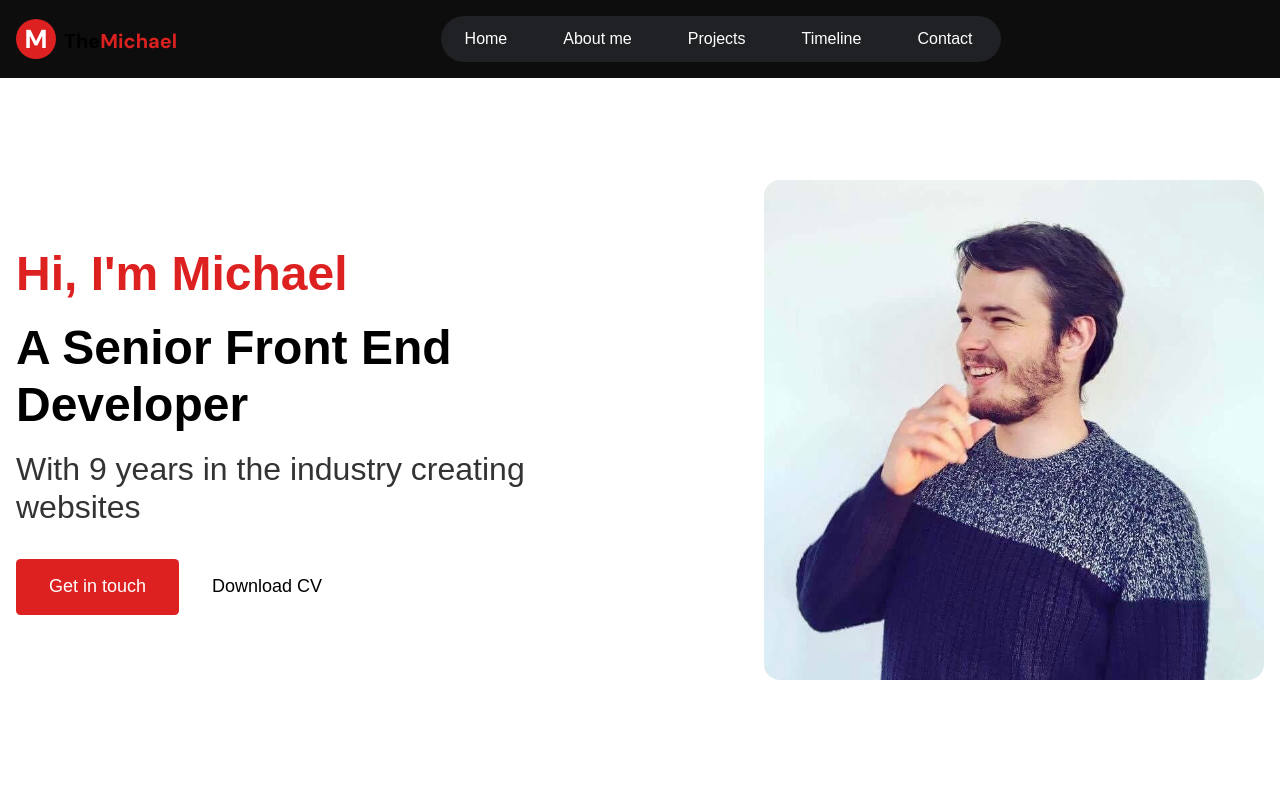
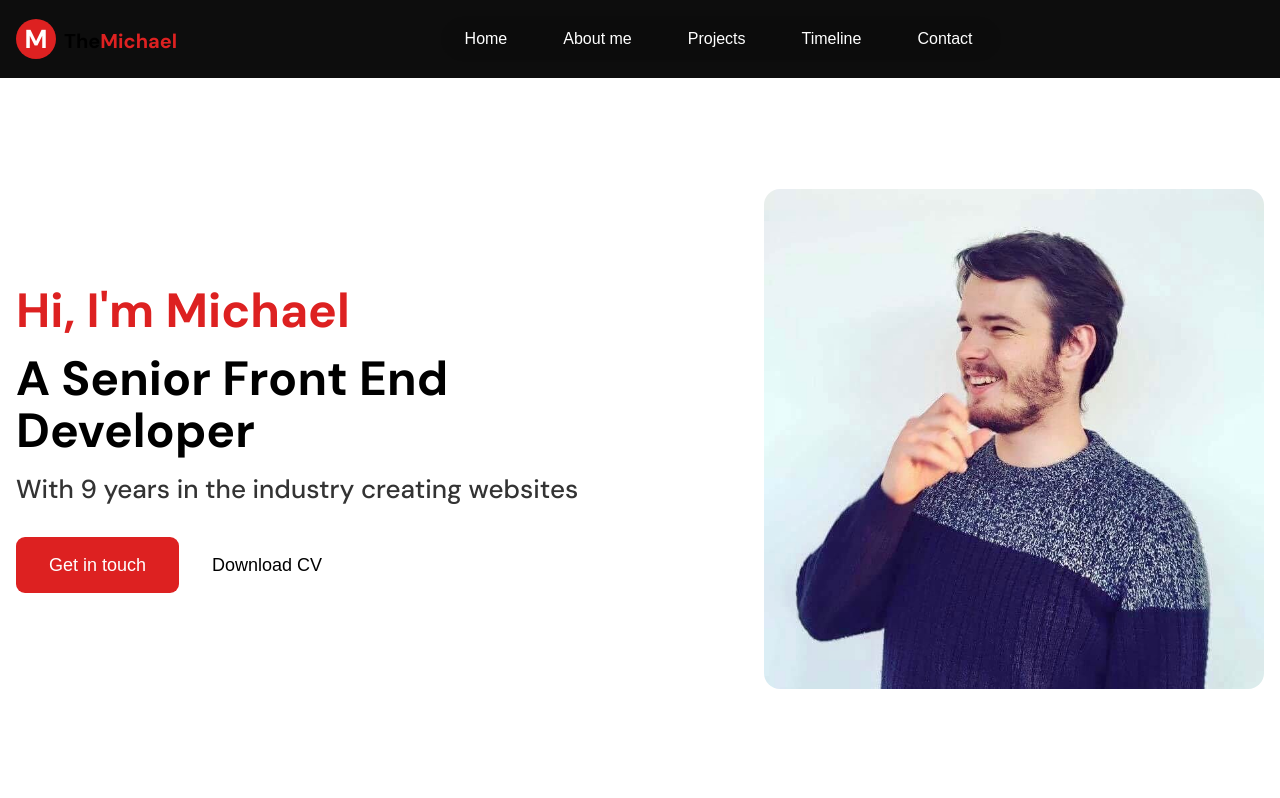
Before and after one commit to uplord/next-portfolio, a Next.js app: page / in a window 1280 px wide. Shown: the top 798 px of the page. Built offline with nearby package versions, Linux system fonts and the light colour scheme.

Commit message:
banner and nav improvements

```diff
--- a/src/components/Block/Banner/style.module.scss
+++ b/src/components/Block/Banner/style.module.scss
@@ -23,6 +23,7 @@
     align-items: center;
     justify-content: center;
     flex-direction: column;
+    padding-top: 78px;
 
     @media (min-width: 768px) {
       justify-content: flex-start;
@@ -77,16 +78,19 @@
   }
 
   h1 {
+    font-family: var(--heading-font);
     font-size: 1.5rem;
     font-weight: bold;
     color: var(--heading-color);
 
     @media (min-width: 768px) and (max-width: 1023px) {
       font-size: 2rem;
+      line-height: 2.25rem;
     }
 
     @media (min-width: 1024px) {
       font-size: 3rem;
+      line-height: 3.25rem;
     }
 
     span {
@@ -97,15 +101,19 @@
   }
 
   h2 {
+    font-family: var(--heading-font);
     font-size: 1.125rem;
+    line-height: 1.75rem;
     font-weight: 500;
 
     @media (min-width: 768px) and (max-width: 1023px) {
       font-size: 1.375rem;
+      line-height: 1.75rem;
     }
 
     @media (min-width: 1024px) {
-      font-size: 2rem;
+      font-size: 1.625rem;
+      line-height: 2rem;
     }
   }
 
--- a/src/components/Button/style.module.scss
+++ b/src/components/Button/style.module.scss
@@ -9,9 +9,10 @@
   display: inline-flex;
   align-items: center;
   justify-content: center;
-  padding: 0.5rem 1.5rem;
+  padding: 0.5rem 1rem;
   height: 46px;
-  border-radius: 0.25em;
+  font-weight: 500;
+  border-radius: 0.5em;
   border: 1px solid transparent;
   transition: all .3s ease;
   white-space: nowrap;
--- a/src/components/Header/index.js
+++ b/src/components/Header/index.js
@@ -22,7 +22,7 @@ export default function Header() {
 
   return (
     <div className={styles.header}>
-      <div className={`container ${styles.container}`}>
+      <div className={`container ${styles.container || ''}`}>
         <Logo />
         <Navigation />
       </div>
--- a/src/components/Header/style.module.scss
+++ b/src/components/Header/style.module.scss
@@ -1,6 +1,7 @@
 .header {
   position: relative;
   background: #0d0d0d;
+  margin-bottom: -78px;
 
   @media (min-width: 768px) {
     position: sticky;
@@ -48,7 +49,7 @@
 .navigation {
   display: none;
   align-items: center;
-  background: #202124;
+  background: var(--navigation-color);
   color: #fff;
   border-radius: 23px;
   margin-top: 1rem;
@@ -74,8 +75,8 @@
     }
 
     &:hover {
-      background: #fff;
-      color: #312e2c;
+      background: var(--navigation-color-hover);
+      color: var(--navigation-color-hover-text);
     }
 
     &:nth-child(1) {
--- a/src/styles/globals.scss
+++ b/src/styles/globals.scss
@@ -21,11 +21,19 @@
   --border-color: #ccc;
   --border-color-hover: #aaa;
 
+  --navigation-color: rgba(0,0,0,.05);
+  --navigation-color-hover: rgba(0,0,0,.1);
+  --navigation-color-hover-text: inherit;
+
   &.dark {
     --background-color: #0d0d0d;
     --heading-color: #fff;
     --text-color: #bdc1c6;
     --border-color: #2b2b2b;
     --border-color-hover: #555;
+
+    --navigation-color: #202124;
+    --navigation-color-hover: #fff;
+    --navigation-color-hover-text: #312e2c;
   }
 }
--- a/src/styles/utilities.scss
+++ b/src/styles/utilities.scss
@@ -3,12 +3,13 @@ main {
   display: flex;
   flex-direction: column;
   gap: 1rem;
+  padding: 2rem 0;
   padding-bottom: 1rem;
   transition: all .3s ease;
 
   @media (min-width: 768px) {
     gap: 2rem;
-    padding-bottom: 2rem;
+    padding: 3rem 0;
   }
 }
 
```
